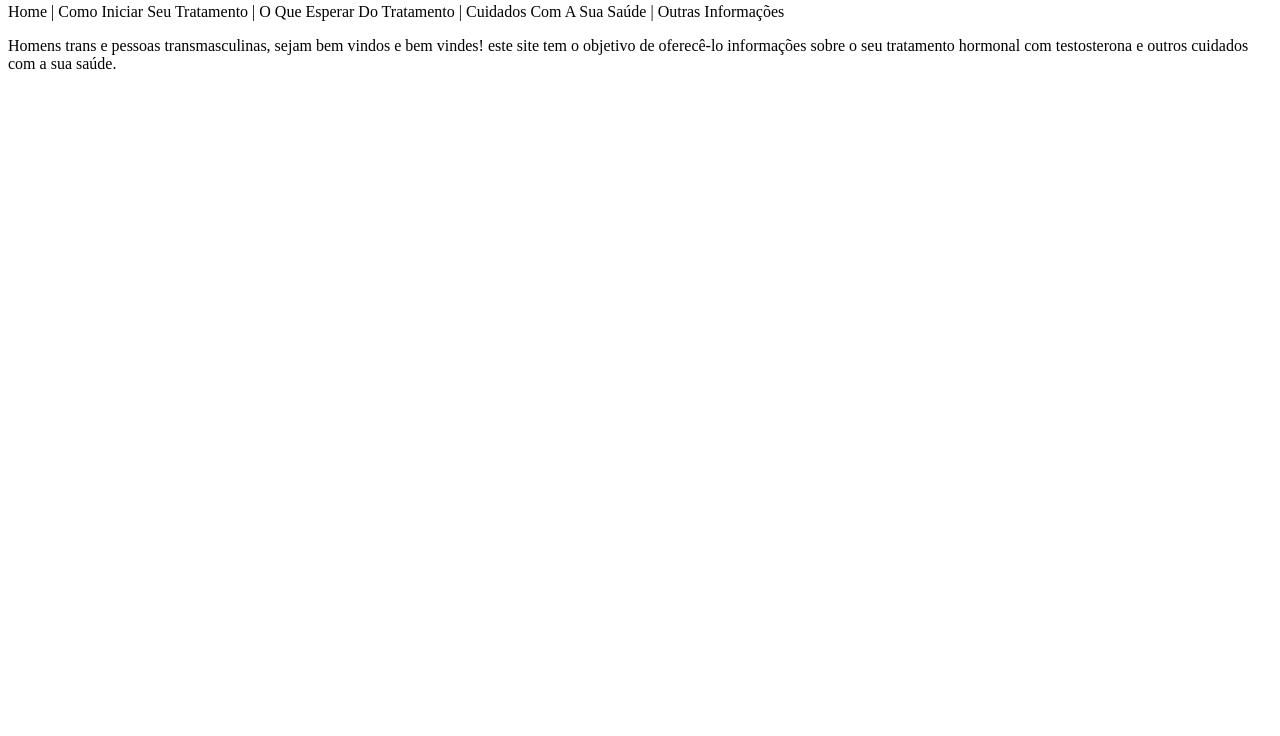
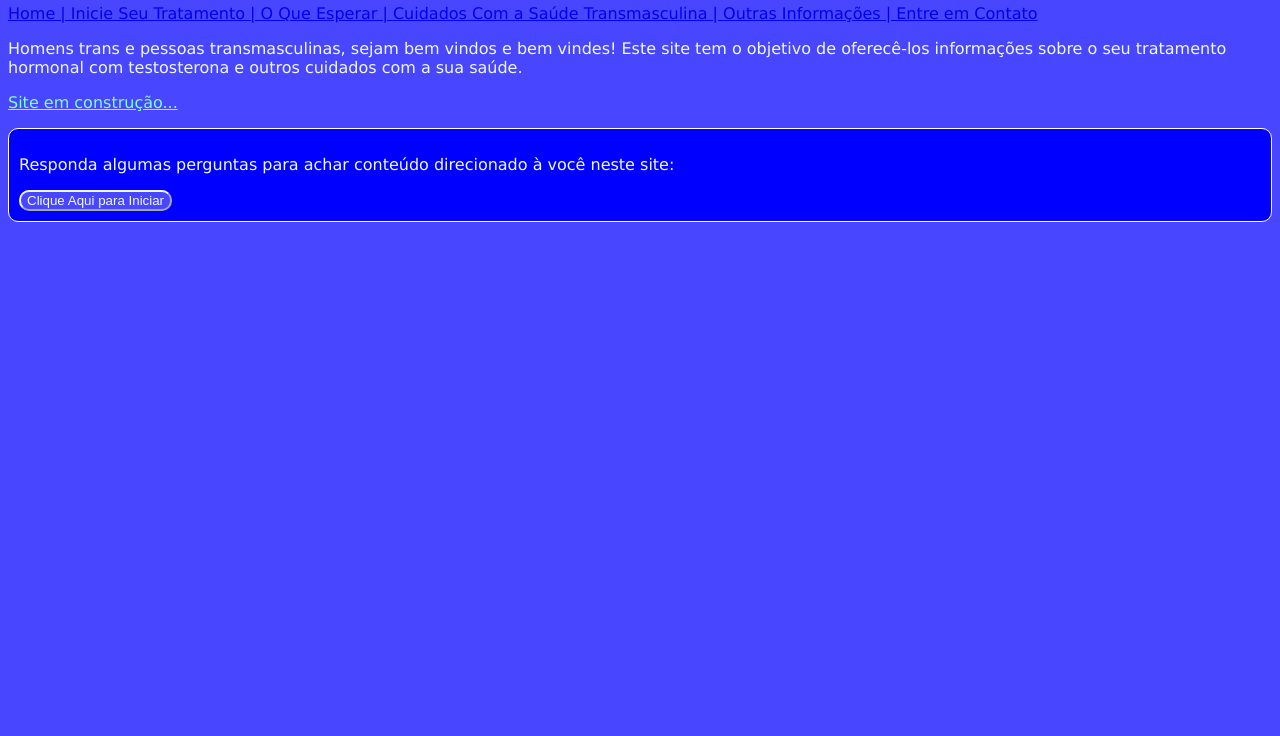
Before and after one commit to joaomatheusvillarim/joaomatheusvillarim.github.io, a plain HTML site: page guia-th-ftm/index.html in a window 1280 px wide. Shown: the part 64-800 px from the top of the page. Drawn offline with Linux system fonts and the light colour scheme.

Commit message:
add paginas e update home guia th ftm

```diff
--- a/guia-th-ftm/index.html
+++ b/guia-th-ftm/index.html
@@ -2,22 +2,36 @@
 <html>
     <head>
         <title>Guia de Hormonização Transmasculina</title>
+        <meta charset="utf-8"/>
+        <link rel="stylesheet" type="text/css" href="styles.css">
+        <script src="script.js"> </script>
     </head>
 
     <body>
         <h2>Guia de Hormonização Transmasculina</h2>
 
         <nav>
-            <a>Home | </a>
-            <a>Como Iniciar Seu Tratamento | </a>
-            <a>O Que Esperar Do Tratamento | </a>
-            <a>Cuidados Com A Sua Saúde | </a>
-            <a>Outras Informações</a>
+            <a href="https://joaomatheusvillarim.github.io/guia-th-ftm/">Home | </a>
+            <a href="https://joaomatheusvillarim.github.io/guia-th-ftm/inicie-seu-tratamento.html">Inicie Seu Tratamento | </a>
+            <a href="https://joaomatheusvillarim.github.io/guia-th-ftm/o-que-esperar.html">O Que Esperar | </a>
+            <a href="https://joaomatheusvillarim.github.io/guia-th-ftm/cuidados-com-a-saude-transmasculina.html">Cuidados Com a Saúde Transmasculina | </a>
+            <a href="https://joaomatheusvillarim.github.io/guia-th-ftm/outras-informacoes.html">Outras Informações | </a>
+            <a href="https://joaomatheusvillarim.github.io/guia-th-ftm/entre-em-contato.html">Entre em Contato</a>
         </nav>
 
         <p>Homens trans e pessoas transmasculinas, sejam bem vindos e bem vindes!
-            este site tem o objetivo de oferecê-lo informações sobre o seu tratamento
+            Este site tem o objetivo de oferecê-los informações sobre o seu tratamento
             hormonal com testosterona e outros cuidados com a sua saúde.
         </p>
+
+        <p class="obs">
+            Site em construção...
+        </p>
+
+        <div class="conteudoInterativo" id="conteudoInterativo">
+            <p id="pergunta">Responda algumas perguntas para achar conteúdo direcionado à você neste site:</p>
+            <button type="button" onclick="iniciar()" id="botaoIniciar">Clique Aqui para Iniciar</button>
+        </div>
+
     </body>
 </html>
--- /dev/null
+++ b/guia-th-ftm/script.js
@@ -0,0 +1,11 @@
+function iniciar() {
+    document.getElementById("pergunta").innerHTML = "1. Você é um homem trans ou pessoa transmasculina?";
+    document.getElementById("conteudoInterativo").removeChild(document.getElementById("botaoIniciar"));
+    const botaoSim = document.createElement("button");
+    botaoSim.textContent = "Sim";
+    const botaoNao = document.createElement("button");
+    botaoNao.textContent = "Não";
+    document.getElementById("conteudoInterativo").appendChild(botaoSim);
+    document.getElementById("conteudoInterativo").appendChild(botaoNao);
+
+}
--- /dev/null
+++ b/guia-th-ftm/styles.css
@@ -0,0 +1,28 @@
+body {
+    background-color: #4946ff;
+    color:aliceblue;
+    font-family: Verdana, Geneva, Tahoma, sans-serif;
+}
+
+.obs {
+    color:aquamarine;
+    text-decoration: underline;
+}
+
+button {
+    color: aliceblue;
+    background-color: #4946ff;
+    border-color: aliceblue;
+    border-radius: 10px;
+}
+
+input {
+    color: white;
+}
+
+.conteudoInterativo {
+    border: solid 1px white;
+    padding: 10px;
+    border-radius: 10px;
+    background-color: blue;
+}
```
Also changed, not shown: guia-th-ftm/o-que-esperar.html (added, +40 -0 lines), guia-th-ftm/cuidados-com-a-saude-transmasculina.html (added), guia-th-ftm/entre-em-contato.html (added), guia-th-ftm/inicie-seu-tratamento.html (added), guia-th-ftm/outras-informacoes.html (added).
